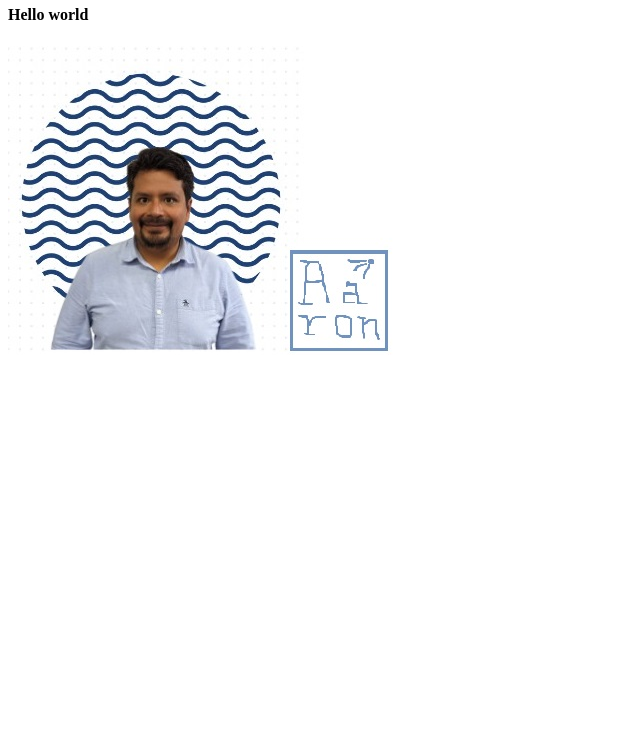
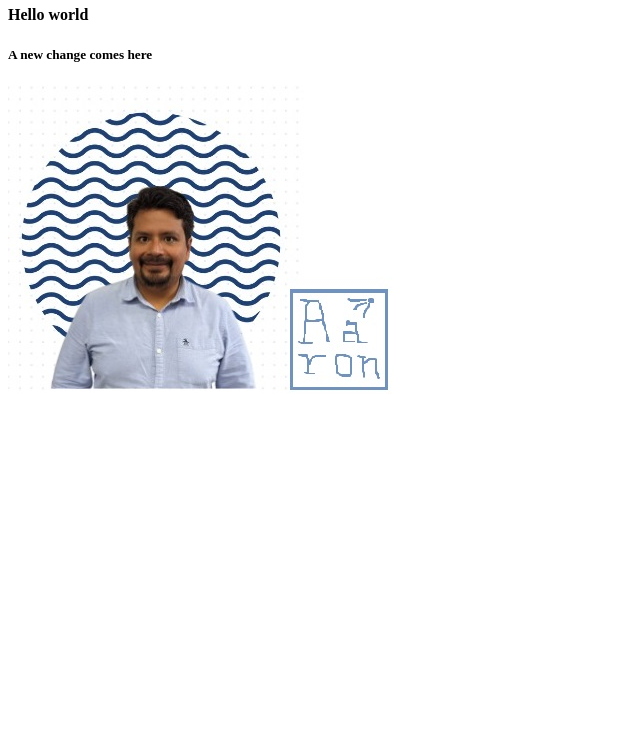
Before and after one commit to kloudpaper/emeritusahc, a plain HTML site: page index.html in a window 1280 px wide. Shown: the part 60-800 px from the top of the page, without its empty margins (0-640 px from the left). Drawn offline with Linux system fonts and the light colour scheme.

Commit message:
new change edit

```diff
--- a/index.html
+++ b/index.html
@@ -2,6 +2,7 @@
  <body>
   <h1> Aaron's Portfolio </h1>
   <h4>Hello world</h4>
+  <h5>A new change comes here</h5>
   <img src="./biophotoIndex.JPG">
  </body>
 </html>
```
